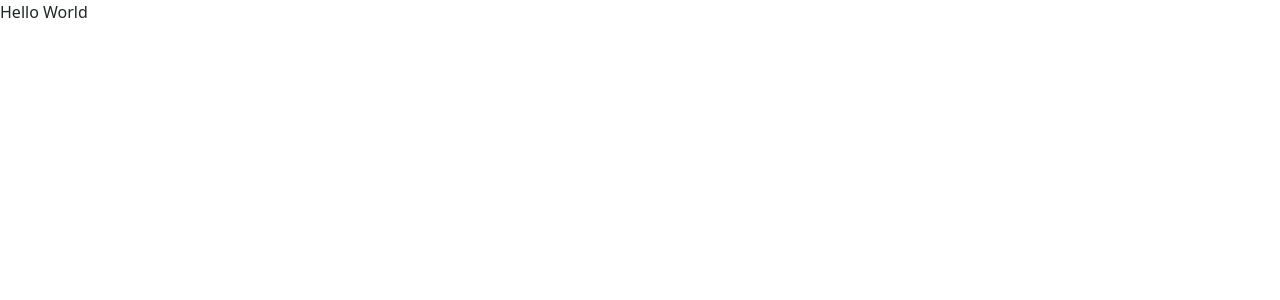
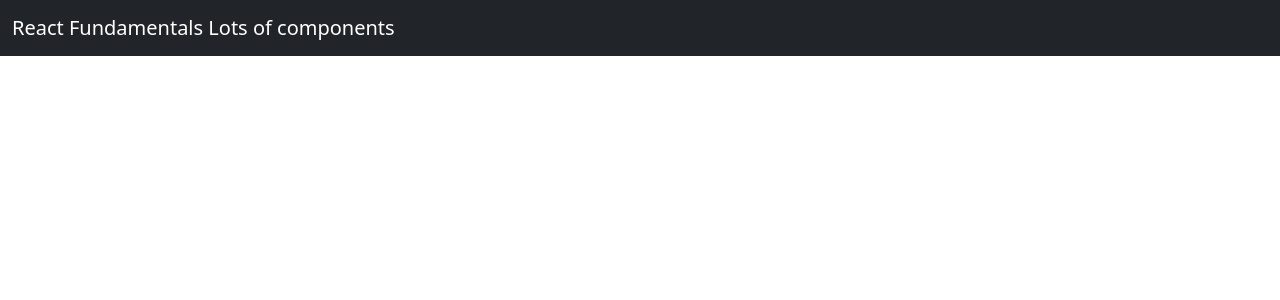
Before and after one commit to alekspanteli/Tutsplus-React-fundamentals, a React (Create React App) app in the folder my-app/: page / in a window 1280 px wide. Shown: the top 300 px of the page. Built offline with nearby package versions, Linux system fonts and the light colour scheme.

Commit message:
add navbar

```diff
--- a/my-app/src/App.js
+++ b/my-app/src/App.js
@@ -1,5 +1,15 @@
+import React from 'react';
+import Navbar from './Navbar';
+
 const App = () => {
-  return <div>Hello World</div>;
+  return (
+    <div>
+      <React.Fragment>
+        <Navbar title="Lots of components" />
+        <div class="bg-dark">Hello World</div>
+      </React.Fragment>
+    </div>
+  );
 };
 
 export default App;
--- /dev/null
+++ b/my-app/src/Navbar.js
@@ -0,0 +1,13 @@
+const Navbar = (props) => {
+  return (
+    <nav className="navbar navbar-expand-lg bg-dark navbar-dark fixed-top">
+      <div className="container-fluid">
+        <a class="navbar-brand" href="#">
+          React Fundamentals {props.title}
+        </a>
+      </div>
+    </nav>
+  );
+};
+
+export default Navbar;
```
